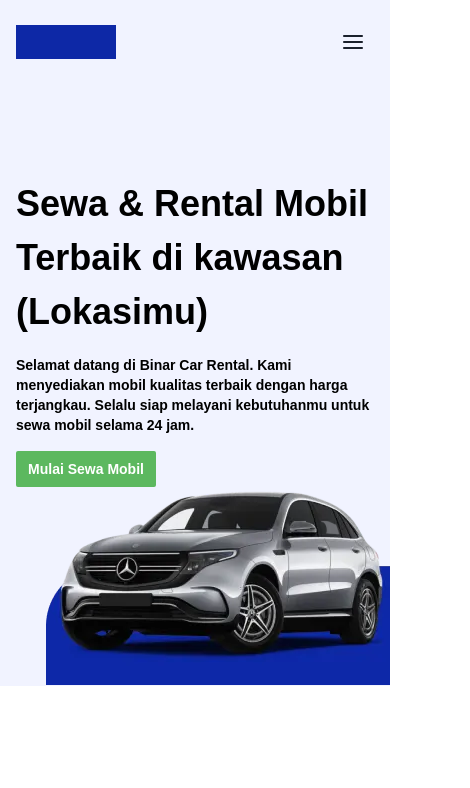
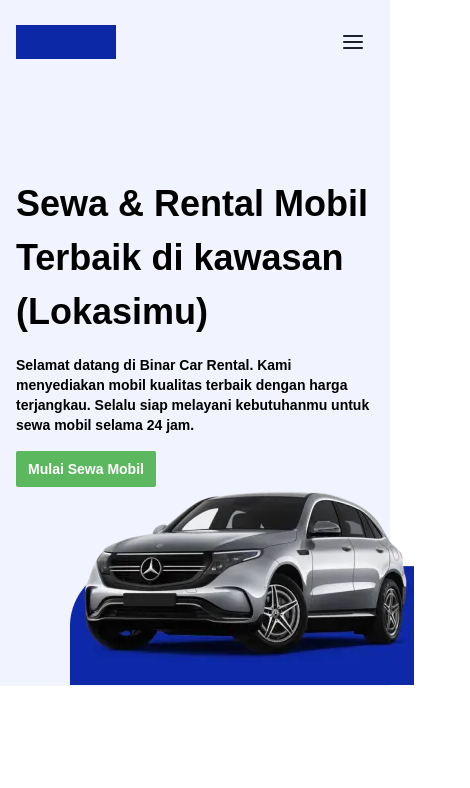
Before and after one commit to ChefKiraJr/Binar-Car-Rental, a React (Create React App) app: page / in a window 390 px wide. Shown: the top 788 px of the page, 470 px wide, since content can reach past the window. Built offline with nearby package versions, Linux system fonts and the light colour scheme.

Commit message:
Styling photo

```diff
--- a/src/App.css
+++ b/src/App.css
@@ -1,5 +1,6 @@
 body {
-  font-family: 'Arial' !important;
+  font-family: "Arial" !important;
+  font-display: swap;
   font-style: normal !important;
 }
 
--- a/src/pages/landingPage/components/heroSection/heroSection.css
+++ b/src/pages/landingPage/components/heroSection/heroSection.css
@@ -101,7 +101,9 @@
     display: inline-block;
     position: absolute;
     top: 486px;
+    left: 70px;
     right: 0;
+    width: 400px;
   }
 }
 
@@ -127,7 +129,8 @@
   .hero-section__photo-small {
     display: inline-block;
     position: absolute;
-    top: 568px;
+    top: 658px;
     right: 0;
+    width: 270px;
   }
 }
```
